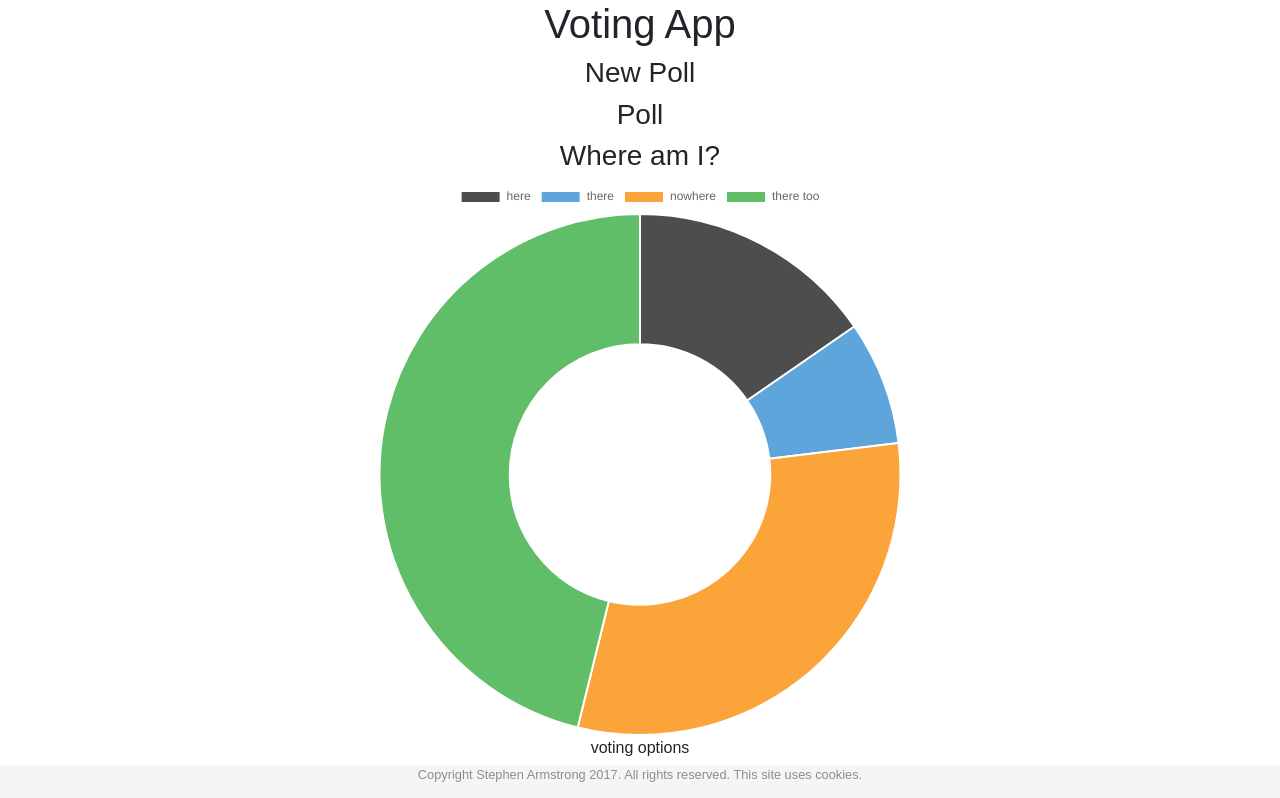
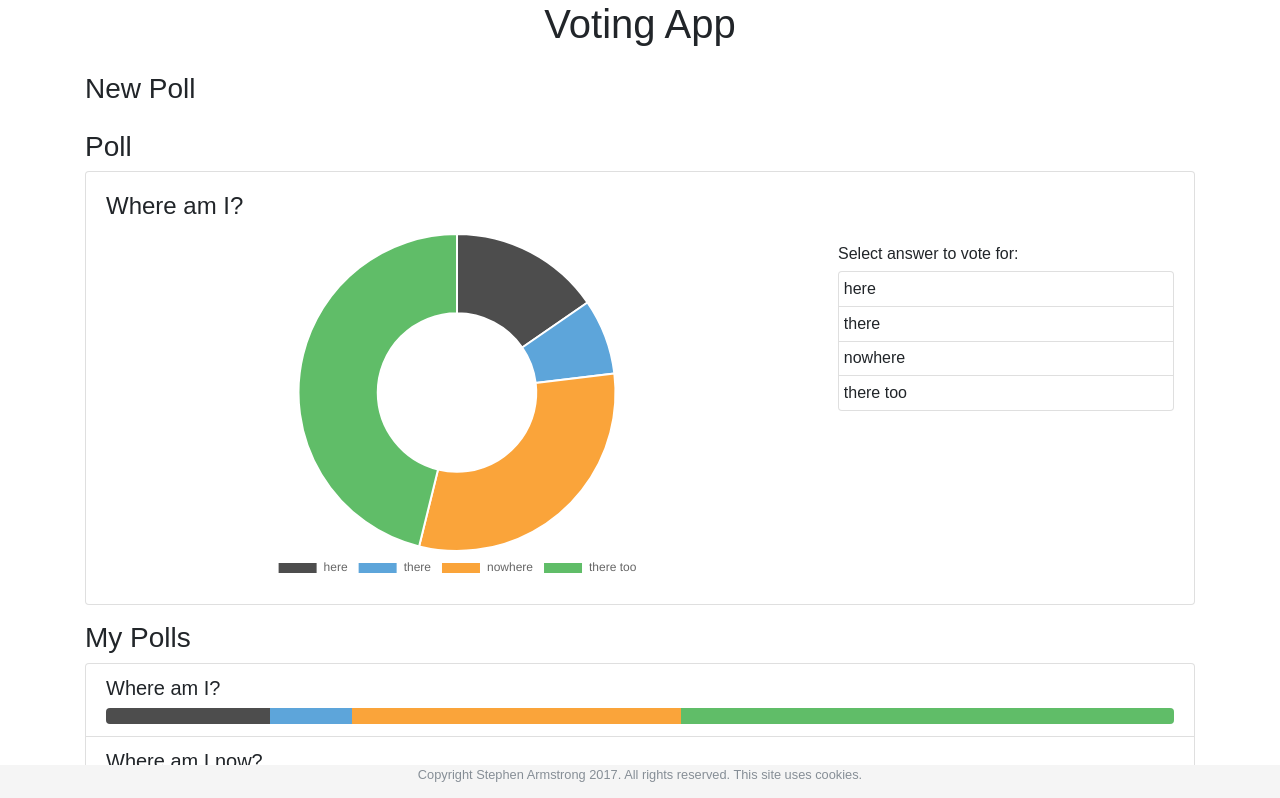
Before and after one commit to sja31dev/fcc-voting-app, a React (Create React App) app in the folder react-ui/: page / in a window 1280 px wide. Shown: the top 798 px of the page. Built offline with nearby package versions, Linux system fonts and the light colour scheme.

Commit message:
Competed the display of the voting panel. Some spacing adjustments.

```diff
--- a/react-ui/src/App.css
+++ b/react-ui/src/App.css
@@ -1,3 +1,3 @@
 .App {
-  text-align: center;
+  //text-align: center;
 }
--- a/react-ui/src/App.js
+++ b/react-ui/src/App.js
@@ -26,7 +26,8 @@ const allPolls = [
         "answer": "there too",
         "votes": 6
       }
-    ]
+    ],
+    "id": 53
   },
   {
     "question": "Where am I now?",
@@ -43,7 +44,8 @@ const allPolls = [
         "answer": "everywhere",
         "votes": 3
       }
-    ]
+    ],
+    "id": 99
   }
 ];
 
@@ -52,19 +54,19 @@ class App extends Component {
   render() {
     return (
       <div className="App container">
-        <h1>Voting App</h1>
+        <h1 className="text-center">Voting App</h1>
 
-        <h3>New Poll</h3>
+        <h3 className="sect-title">New Poll</h3>
         <NewPoll />
 
-        <h3>Poll</h3>
+        <h3 className="sect-title">Poll</h3>
         <Poll poll={allPolls[0]}/>
 
-        <h3>My Polls</h3>
-        <PollList polls={allPolls} />
+        <h3 className="sect-title">My Polls</h3>
+        <PollList polls={allPolls} key="myPolls" />
 
-        <h3>All Polls</h3>
-        <PollList polls={allPolls} />
+        <h3 className="sect-title">All Polls</h3>
+        <PollList polls={allPolls} key = "allPolls" />
 
         <Footer />
       </div>
--- a/react-ui/src/components/poll.js
+++ b/react-ui/src/components/poll.js
@@ -16,7 +16,7 @@ const colors = [
 
 
 
-const Poll = ({poll}) => {
+const Poll = ({poll, onVoteSelect}) => {
   const labels = poll.answer.map((answer) => {
     return answer.answer;
   });
@@ -29,8 +29,6 @@ const Poll = ({poll}) => {
     return colors[idx % colors.length];
   });
 
-
-
   const chartData = {
         labels: labels,
         datasets: [{
@@ -40,15 +38,38 @@ const Poll = ({poll}) => {
         }]
     };
 
-  const chartOptions = {};
+  const chartOptions = {
+    legend: {position:'bottom'}
+  };
+
+  const votingOptions = poll.answer.map((answer) => {
+    return (
+      <li
+        className="list-group-item poll-answer-vote"
+        onClick={() => onVoteSelect(poll.question, answer.answer)}
+        key={answer.answer}>
+        {answer.answer}
+      </li>
+    );
+  });
 
   return (
-    <div>
-      <h3>{poll.question}</h3>
-      <Doughnut data={chartData} options={chartOptions} />
-      voting options
+    <div className="card">
+      <div className="card-body">
+        <h4 className="card-title">{poll.question}</h4>
+        <div className="row">
+          <div className="col-md-8">
+            <Doughnut data={chartData} options={chartOptions} style={{"maxWidth": "400px"}} />
+          </div>
+          <div className="col-md-4 vote-panel">
+            <h6>Select answer to vote for:</h6>
+            <ul className="list-group">
+              {votingOptions}
+            </ul>
+          </div>
+        </div>
+      </div>
     </div>
   );
 };
-//<Line data={chartData} options={chartOptions} width="600" height="250"/>
 export default Poll;
--- a/react-ui/src/components/poll_list_item.js
+++ b/react-ui/src/components/poll_list_item.js
@@ -28,7 +28,8 @@ const PollListItem = ({poll, onPollSelect}) => {
         style={{"width": percent + "%", "backgroundColor":color}}
         aria-valuenow={percent}
         aria-valuemin="0"
-        aria-valuemax="100">
+        aria-valuemax="100"
+        key={answer.answer}>
 
       </div>
 
--- a/react-ui/src/index.css
+++ b/react-ui/src/index.css
@@ -22,3 +22,15 @@ body {
   z-index: 50;
   font-size: 0.8rem;
 }
+
+.poll-answer-vote {
+  padding: 0.3rem
+}
+
+.vote-panel {
+  padding-top: 0.7rem;
+}
+
+.sect-title {
+  padding-top: 1rem;
+}
```
Also changed, not shown: 1 other file (tests, documents, lock files or other folders).
